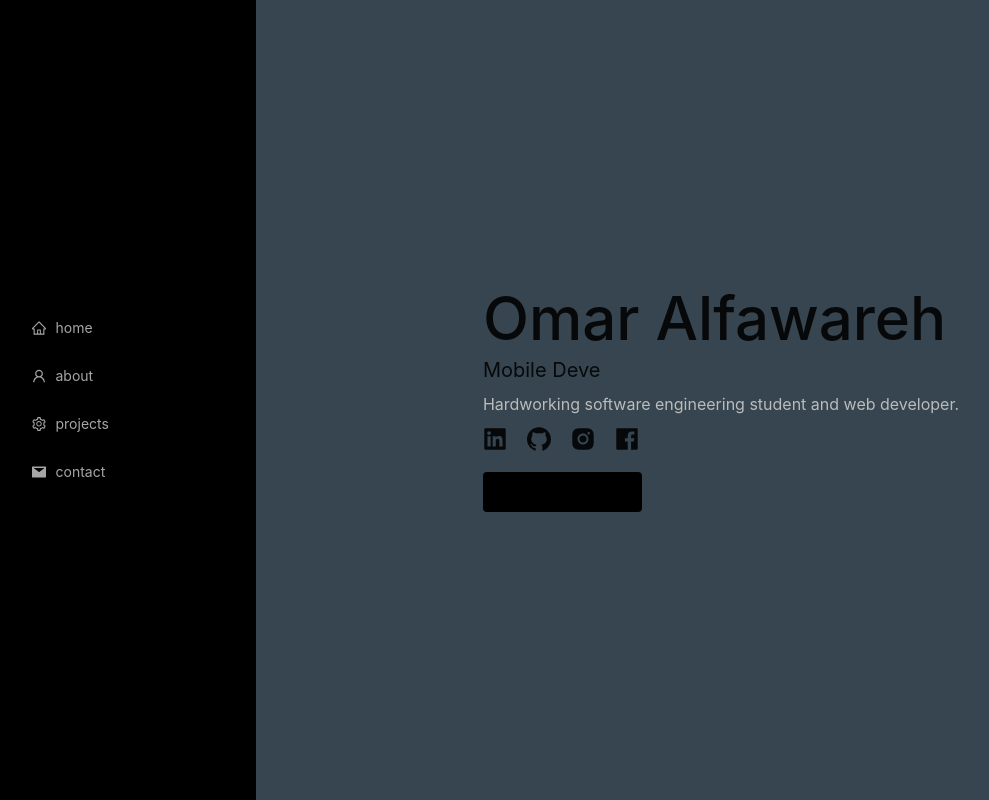
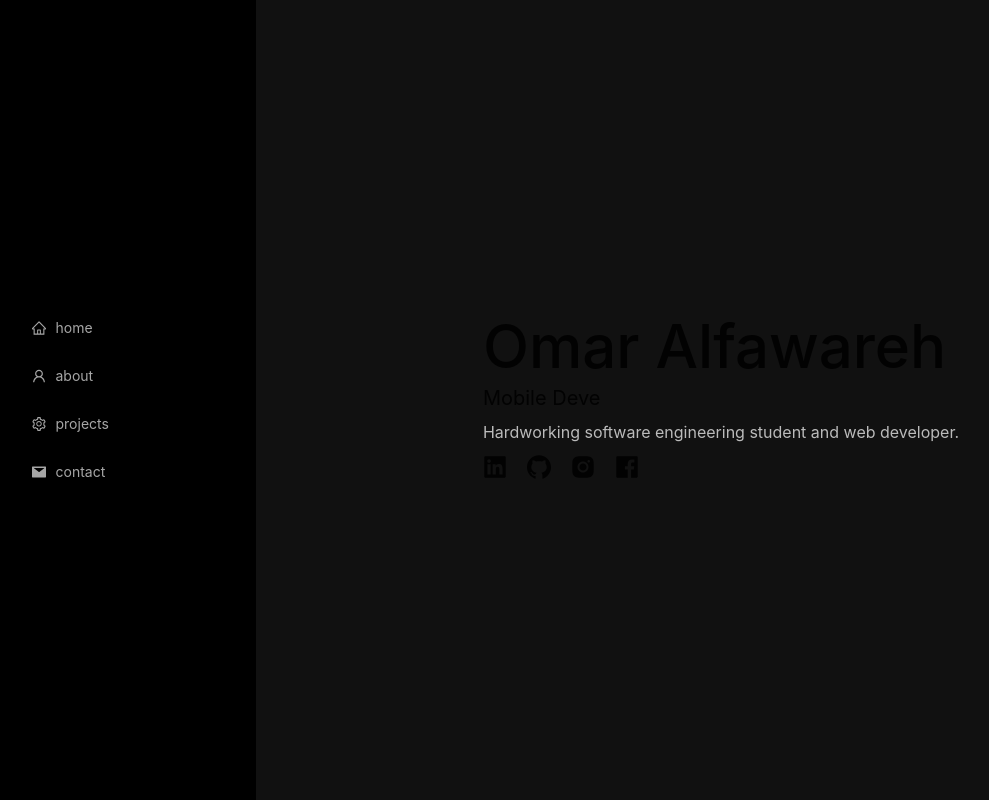
Before and after one commit to omaralfawareh/NextJSPortfolio, a Next.js app: page / in a window 1280 px wide. Shown: the whole page, without its empty margins (94-1083 px from the left). Built offline with nearby package versions, Linux system fonts and the light colour scheme.

Commit message:
small style fixes

```diff
--- a/components/home/index.tsx
+++ b/components/home/index.tsx
@@ -58,7 +58,7 @@ const Home = () => {
       </div>
       <Link
         href="/about"
-        className="text-base bg-black px-5 py-2 w-full md:w-1/3 rounded mt-2 hover:text-white text-center"
+        className="text-base bg-black px-5 py-2 w-full md:w-1/3 rounded mt-2 hover:text-white text-center md:hidden"
       >
         About Me
       </Link>
--- a/pages/_app.tsx
+++ b/pages/_app.tsx
@@ -68,7 +68,7 @@ export default function App({ Component, pageProps }: AppProps) {
       </Sider>
       <Layout>
         <Content
-          className={`flex-col min-h-screen justify-center items-center bg-[#36454f] dark:text-white ${
+          className={`flex-col min-h-screen justify-center items-center bg-[#111] dark:text-white ${
             collapsed ? "" : "hidden"
           } md:block`}
         >
```
